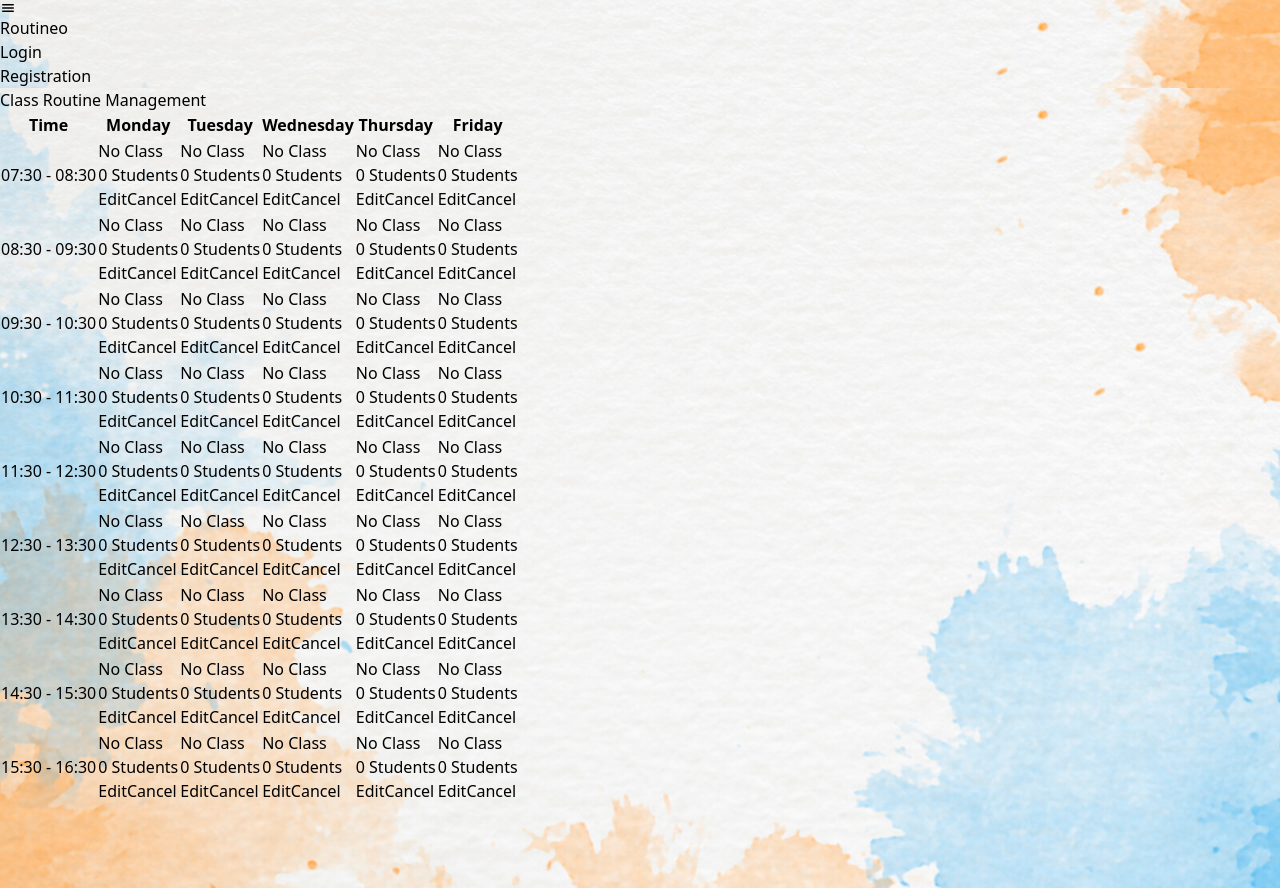
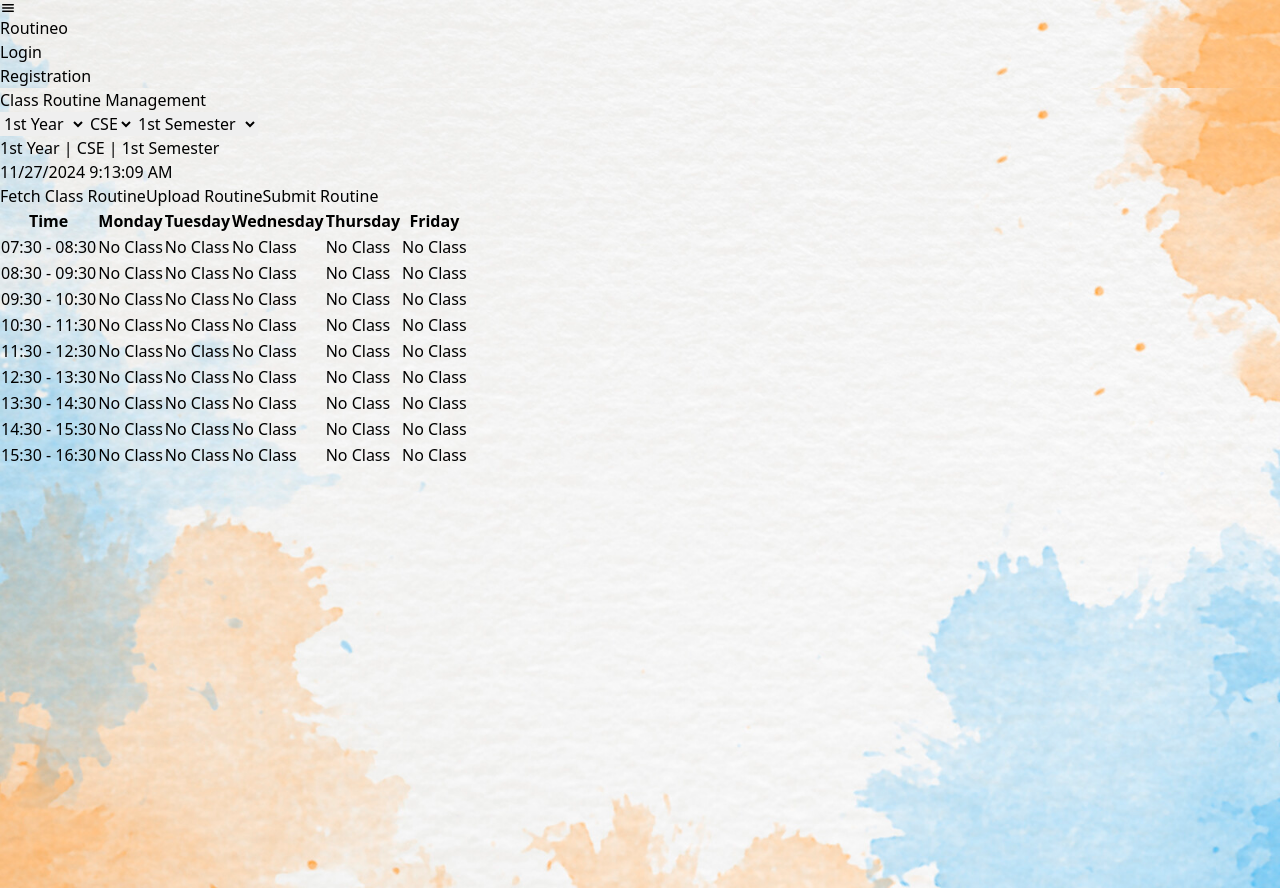
Before and after one commit to sourav8927/Routineo, a React (Vite) app in the folder Routineo-client/: page /classroutine in a window 1280 px wide. Built offline with nearby package versions, Linux system fonts and the light colour scheme.

Commit message:
Add new dependencies: mammoth, papaparse, pdfjs-dist, and xlsx

```diff
--- a/Routineo-client/package.json
+++ b/Routineo-client/package.json
@@ -13,12 +13,16 @@
     "@google-recaptcha/react": "^1.2.3",
     "date-fns": "^4.1.0",
     "framer-motion": "^11.11.17",
+    "mammoth": "^1.9.0",
+    "papaparse": "^5.5.2",
+    "pdfjs-dist": "^5.0.375",
     "react": "^18.3.1",
     "react-dom": "^18.3.1",
     "react-icons": "^5.3.0",
     "react-router-dom": "^7.0.1",
     "react-spinners": "^0.15.0",
-    "react-toastify": "^10.0.6"
+    "react-toastify": "^10.0.6",
+    "xlsx": "^0.18.5"
   },
   "devDependencies": {
     "@eslint/js": "^9.13.0",
--- a/Routineo-client/src/ClassRoutine/ClassRoutine.jsx
+++ b/Routineo-client/src/ClassRoutine/ClassRoutine.jsx
@@ -1,6 +1,57 @@
-import React, { useState } from "react";
+import React, { useState, useRef, useEffect } from "react";
+import Papa from "papaparse";
+import * as XLSX from "xlsx";
+import mammoth from "mammoth";
+
+// Dropdown constants and helper functions
+const YEARS = ["1st Year", "2nd Year", "3rd Year", "4th Year"];
+const BRANCHES = ["CSE", "ECE", "ME", "EE", "IT"];
+const SEMESTERS = Array.from(
+  { length: 8 },
+  (_, i) => `${i + 1}${getSuffix(i + 1)} Semester`
+);
+
+function getSuffix(num) {
+  if (num === 1) return "st";
+  if (num === 2) return "nd";
+  if (num === 3) return "rd";
+  return "th";
+}
+
+// Stub object simulating FullRoutine data lookup.
+// In your actual implementation, import or load your FullRoutine data.
+const allClasses = {
+  "BSC-PH102": { title: "Physics" },
+  "BSC-M101": { title: "Mathematics - I" },
+  "ESC-EE101": { title: "Basic Electrical Engineering" },
+  // ... add more class codes as needed.
+};
+
+const verifyClassCode = (code) => {
+  if (!code) return "";
+  // If the code exists in the FullRoutine data, return its title; otherwise, return the code itself.
+  return allClasses[code] ? allClasses[code].title : code;
+};
 
 const ClassRoutine = () => {
+  // Dropdown state for routine filters
+  const [year, setYear] = useState("1st Year");
+  const [branch, setBranch] = useState("CSE");
+  const [semester, setSemester] = useState("1st Semester");
+
+  // Compute filtered semesters based on selected year
+  const yearIndex = YEARS.indexOf(year);
+  const filteredSemesters = SEMESTERS.slice(yearIndex * 2, yearIndex * 2 + 2);
+
+  const handleYearChange = (e) => {
+    const selectedYear = e.target.value;
+    setYear(selectedYear);
+    const newYearIndex = YEARS.indexOf(selectedYear);
+    const newSemester = SEMESTERS.slice(newYearIndex * 2, newYearIndex * 2 + 2)[0];
+    setSemester(newSemester);
+  };
+
+  // ---------------- Routine Management Code ----------------
   const days = ["Monday", "Tuesday", "Wednesday", "Thursday", "Friday"];
   const times = [
     "07:30 - 08:30",
@@ -14,10 +65,15 @@ const ClassRoutine = () => {
     "15:30 - 16:30",
   ];
 
-  // State to manage classes
+  // Routine state: an object where each day key maps to an array of time slots.
   const [routine, setRoutine] = useState(
     days.reduce((acc, day) => {
-      acc[day] = times.map(() => ({ subject: "", students: [], status: "active" }));
+      acc[day] = times.map(() => ({
+        subject: "",
+        // For now, "students" remains unused in routine display.
+        students: [],
+        status: "active",
+      }));
       return acc;
     }, {})
   );
@@ -32,7 +88,11 @@ const ClassRoutine = () => {
   const handleSaveClass = () => {
     const { dayIdx, timeIdx, subject, students } = selectedClass;
     const updatedRoutine = { ...routine };
-    updatedRoutine[days[dayIdx]][timeIdx] = { subject, students, status: "active" };
+    updatedRoutine[days[dayIdx]][timeIdx] = {
+      subject,
+      students,
+      status: "active",
+    };
     setRoutine(updatedRoutine);
     setSelectedClass(null);
   };
@@ -47,19 +107,234 @@ const ClassRoutine = () => {
     setSelectedClass({ ...selectedClass, [field]: value });
   };
 
+  // ---------------- File Handling for Routine ----------------
+  const fetchInputRef = useRef(null);
+  const uploadInputRef = useRef(null);
+
+  // This function will parse file data and update the routine state.
+  // The file is assumed to have columns: Time, Monday, Tuesday, Wednesday, Thursday, Friday.
+  const handleFetchFile = (event) => {
+    const file = event.target.files[0];
+    if (!file) return;
+    const ext = file.name.split(".").pop().toLowerCase();
+
+    const processData = (data) => {
+      // data is an array of objects with keys matching the header row.
+      // Create a copy of the current routine state.
+      const updatedRoutine = { ...routine };
+      data.forEach((row) => {
+        // Assume row["Time"] exactly matches one of our time slots.
+        const timeSlot = row["Time"];
+        const timeIdx = times.indexOf(timeSlot);
+        if (timeIdx === -1) {
+          console.warn(`Time slot ${timeSlot} not found in table.`);
+          return;
+        }
+        // For each day, update the subject using verified class code.
+        days.forEach((day) => {
+          const code = row[day];
+          const subjectTitle = verifyClassCode(code);
+          updatedRoutine[day][timeIdx].subject = subjectTitle;
+        });
+      });
+      setRoutine(updatedRoutine);
+    };
+
+    if (ext === "csv") {
+      Papa.parse(file, {
+        header: true,
+        complete: (results) => {
+          console.log("Fetched CSV Data:", results.data);
+          processData(results.data);
+        },
+      });
+    } else if (ext === "xlsx" || ext === "xls") {
+      const reader = new FileReader();
+      reader.onload = (e) => {
+        const data = new Uint8Array(e.target.result);
+        const workbook = XLSX.read(data, { type: "array" });
+        const firstSheetName = workbook.SheetNames[0];
+        const worksheet = workbook.Sheets[firstSheetName];
+        // Convert sheet to JSON using header row.
+        const jsonData = XLSX.utils.sheet_to_json(worksheet, { header: 1 });
+        console.log("Fetched Excel Data:", jsonData);
+        // Convert array-of-arrays into objects assuming first row is header.
+        const [header, ...rows] = jsonData;
+        const dataObjects = rows.map((row) => {
+          const obj = {};
+          header.forEach((key, idx) => {
+            obj[key] = row[idx];
+          });
+          return obj;
+        });
+        processData(dataObjects);
+      };
+      reader.readAsArrayBuffer(file);
+    } else if (ext === "docx") {
+      const reader = new FileReader();
+      reader.onload = (e) => {
+        const arrayBuffer = e.target.result;
+        mammoth
+          .extractRawText({ arrayBuffer })
+          .then((result) => {
+            // For a Word file, assume rows are separated by newlines and columns by tabs.
+            const lines = result.value.split("\n").filter((line) => line.trim() !== "");
+            if (lines.length < 2) {
+              console.error("Insufficient data in Word file");
+              return;
+            }
+            const header = lines[0].split("\t");
+            const dataObjects = lines.slice(1).map((line) => {
+              const values = line.split("\t");
+              const obj = {};
+              header.forEach((key, idx) => {
+                obj[key] = values[idx];
+              });
+              return obj;
+            });
+            console.log("Fetched Word Data:", dataObjects);
+            processData(dataObjects);
+          })
+          .catch((err) => console.error("Error parsing Word file:", err));
+      };
+      reader.readAsArrayBuffer(file);
+    } else {
+      console.error("Unsupported file type for fetching routine");
+    }
+  };
+
+  const handleUploadFile = (event) => {
+    const file = event.target.files[0];
+    if (!file) return;
+    console.log("File selected for upload:", file);
+    // TODO: Create a FormData object and send the file to your API endpoint.
+  };
+
+  const fetchClassRoutine = () => {
+    if (fetchInputRef.current) {
+      fetchInputRef.current.click();
+    }
+  };
+
+  const uploadRoutine = () => {
+    if (uploadInputRef.current) {
+      uploadInputRef.current.click();
+    }
+  };
+
+  const submitRoutine = () => {
+    console.log("Submitting routine...");
+    // TODO: Implement your submission logic here (e.g., send the routine state to your backend)
+  };
+
+  // ---------------- Auto Updating Date and Time ----------------
+  const [currentTime, setCurrentTime] = useState(new Date());
+  useEffect(() => {
+    const timer = setInterval(() => setCurrentTime(new Date()), 1000);
+    return () => clearInterval(timer);
+  }, []);
+
   return (
-    <div className="min-h-screen bg-gray-50 flex flex-col items-center p-4">
-      <h1 className="text-3xl font-bold text-gray-700 mb-6">Class Routine Management</h1>
-      <div className="overflow-x-auto w-full">
-        <table className="table-auto border-collapse border border-gray-300 bg-white shadow-lg rounded-lg w-full">
+    <div className="min-h-screen bg-white flex flex-col items-center p-4">
+      {/* Hidden file inputs for fetch and upload */}
+      <input
+        type="file"
+        accept=".csv, .xlsx, .xls, .docx"
+        ref={fetchInputRef}
+        style={{ display: "none" }}
+        onChange={handleFetchFile}
+      />
+      <input
+        type="file"
+        accept=".csv, .xlsx, .xls, .docx"
+        ref={uploadInputRef}
+        style={{ display: "none" }}
+        onChange={handleUploadFile}
+      />
+
+      {/* Navbar/Header with grey background */}
+      <div className="bg-gray-600 text-white p-4 rounded-lg mb-6 w-full max-w-6xl">
+        <div className="flex flex-col sm:flex-row justify-between items-center gap-4">
+          <h1 className="text-2xl font-bold">Class Routine Management</h1>
+          {/* Dropdown Menus in the top right */}
+          <div className="flex gap-4">
+            <select
+              className="px-3 py-2 text-gray-800 rounded-md"
+              value={year}
+              onChange={handleYearChange}
+            >
+              {YEARS.map((y) => (
+                <option key={y} value={y}>
+                  {y}
+                </option>
+              ))}
+            </select>
+            <select
+              className="px-3 py-2 text-gray-800 rounded-md"
+              value={branch}
+              onChange={(e) => setBranch(e.target.value)}
+            >
+              {BRANCHES.map((b) => (
+                <option key={b} value={b}>
+                  {b}
+                </option>
+              ))}
+            </select>
+            <select
+              className="px-3 py-2 text-gray-800 rounded-md"
+              value={semester}
+              onChange={(e) => setSemester(e.target.value)}
+            >
+              {filteredSemesters.map((s) => (
+                <option key={s} value={s}>
+                  {s}
+                </option>
+              ))}
+            </select>
+          </div>
+        </div>
+      </div>
+
+      {/* Title and auto-updating date/time below the navbar */}
+      <div className="w-full max-w-6xl mb-6 text-center">
+        <h2 className="text-xl font-bold text-gray-800">
+          {year} | {branch} | {semester}
+        </h2>
+        <p className="text-gray-600">
+          {currentTime.toLocaleDateString()} {currentTime.toLocaleTimeString()}
+        </p>
+      </div>
+
+      {/* Buttons below the title */}
+      <div className="flex gap-4 mb-6">
+        <button
+          onClick={fetchClassRoutine}
+          className="px-4 py-2 bg-blue-500 text-white rounded-lg hover:bg-blue-600 transition-colors"
+        >
+          Fetch Class Routine
+        </button>
+        <button
+          onClick={uploadRoutine}
+          className="px-4 py-2 bg-green-500 text-white rounded-lg hover:bg-green-600 transition-colors"
+        >
+          Upload Routine
+        </button>
+        <button
+          onClick={submitRoutine}
+          className="px-4 py-2 bg-purple-500 text-white rounded-lg hover:bg-purple-600 transition-colors"
+        >
+          Submit Routine
+        </button>
+      </div>
+
+      {/* Table with header: Time, Monday, Tuesday, Wednesday, Thursday, Friday */}
+      <div className="overflow-x-auto w-full max-w-6xl">
+        <table className="table-auto border-collapse border border-gray-600 shadow-lg rounded-lg w-full">
           <thead>
             <tr>
-              <th className="border border-gray-300 p-4 bg-gray-200 text-gray-800">Time</th>
+              <th className="border border-gray-600 p-4 bg-gray-700 text-white">Time</th>
               {days.map((day) => (
-                <th
-                  key={day}
-                  className="border border-gray-300 p-4 bg-gradient-to-r from-orange-200 via-pink-200 to-purple-200 text-gray-800"
-                >
+                <th key={day} className="border border-gray-600 p-4 bg-gray-700 text-white">
                   {day}
                 </th>
               ))}
@@ -68,35 +343,20 @@ const ClassRoutine = () => {
           <tbody>
             {times.map((time, timeIdx) => (
               <tr key={timeIdx}>
-                <td className="border border-gray-300 p-4 text-gray-700">{time}</td>
+                <td className="border border-gray-600 p-4 text-gray-800">{time}</td>
                 {days.map((_, dayIdx) => {
-                  const classData = routine[days[dayIdx]][timeIdx];
+                  const cellData = routine[days[dayIdx]][timeIdx];
                   return (
                     <td
                       key={dayIdx}
-                      className={`border border-gray-300 p-4 hover:bg-purple-100 transition-all duration-200 ${
-                        classData.status === "canceled" ? "bg-red-200" : ""
+                      className={`border border-gray-600 p-4 hover:bg-gray-100 transition-all duration-200 ${
+                        cellData.status === "canceled" ? "bg-red-200" : ""
                       }`}
                     >
                       <div className="text-sm">
-                        <p className="font-bold text-gray-700">
-                          {classData.subject || "No Class"}
+                        <p className="font-bold text-gray-800">
+                          {cellData.subject || "No Class"}
                         </p>
-                        <p className="text-gray-600">{classData.students.length} Students</p>
-                      </div>
-                      <div className="mt-2 flex gap-2">
-                        <button
-                          className="text-blue-600 underline text-sm"
-                          onClick={() => handleEditClass(dayIdx, timeIdx)}
-                        >
-                          Edit
-                        </button>
-                        <button
-                          className="text-red-600 underline text-sm"
-                          onClick={() => handleCancelClass(dayIdx, timeIdx)}
-                        >
-                          Cancel
-                        </button>
                       </div>
                     </td>
                   );
@@ -107,34 +367,38 @@ const ClassRoutine = () => {
         </table>
       </div>
 
+      {/* Edit Modal */}
       {selectedClass && (
-        <div className="fixed top-0 left-0 w-full h-full  flex items-center justify-center">
-          <div className="bg-white p-6 rounded-lg shadow-lg w-4/5 md:w-1/3">
-            <h2 className="text-lg font-bold mb-4">Edit Class</h2>
-            <label className="block mb-2 text-sm font-medium text-gray-600">
+        <div className="fixed top-0 left-0 w-full h-full flex items-center justify-center bg-black bg-opacity-50">
+          <div className="bg-gray-800 p-6 rounded-lg shadow-lg w-4/5 md:w-1/3">
+            <h2 className="text-lg font-bold mb-4 text-white">Edit Class</h2>
+            <label className="block mb-2 text-sm font-medium text-gray-300">
               Subject:
               <input
                 type="text"
                 value={selectedClass.subject}
                 onChange={(e) => handleChange("subject", e.target.value)}
-                className="block w-full mt-1 p-2 border border-gray-300 rounded-md"
+                className="block w-full mt-1 p-2 border border-gray-600 rounded-md bg-gray-700 text-white"
               />
             </label>
-            <label className="block mb-2 text-sm font-medium text-gray-600">
+            <label className="block mb-2 text-sm font-medium text-gray-300">
               Students (comma-separated):
               <input
                 type="text"
                 value={selectedClass.students.join(", ")}
                 onChange={(e) =>
-                  handleChange("students", e.target.value.split(",").map((s) => s.trim()))
+                  handleChange(
+                    "students",
+                    e.target.value.split(",").map((s) => s.trim())
+                  )
                 }
-                className="block w-full mt-1 p-2 border border-gray-300 rounded-md"
+                className="block w-full mt-1 p-2 border border-gray-600 rounded-md bg-gray-700 text-white"
               />
             </label>
             <div className="flex justify-end gap-2 mt-4">
               <button
                 onClick={() => setSelectedClass(null)}
-                className="px-4 py-2 bg-gray-300 text-gray-700 rounded-lg"
+                className="px-4 py-2 bg-gray-600 text-white rounded-lg"
               >
                 Cancel
               </button>
```
Also changed, not shown: 1 other file (tests, documents, lock files or other folders).
